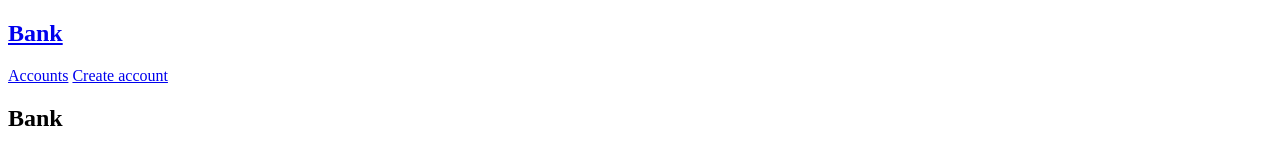
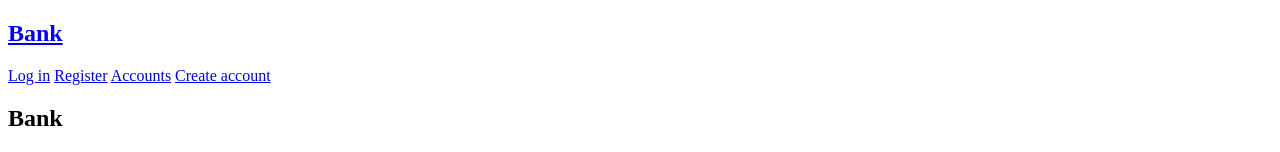
Before and after one commit to stinanerin/mongoDB-bank, a website with bundled scripts: page frontend/public/index.html in a window 1280 px wide. Shown: the top 152 px of the page. Built offline with nearby package versions, Linux system fonts and the light colour scheme.

Commit message:
Add login & register frontend routes to header

```diff
--- a/frontend/public/index.html
+++ b/frontend/public/index.html
@@ -27,6 +27,8 @@
             <nav class="nav">
                 <a href="/" class="nav__link" data-link><h1>Bank</h1></a>
                 <div>
+                    <a href="/login" class="nav__link" data-link>Log in</a>
+                    <a href="/register" class="nav__link" data-link>Register</a>
                     <a href="/accounts" class="nav__link" data-link>Accounts</a>
                     <!--! remove verb? -->
                     <a href="/create-account" class="nav__link" data-link>Create account</a>
```
